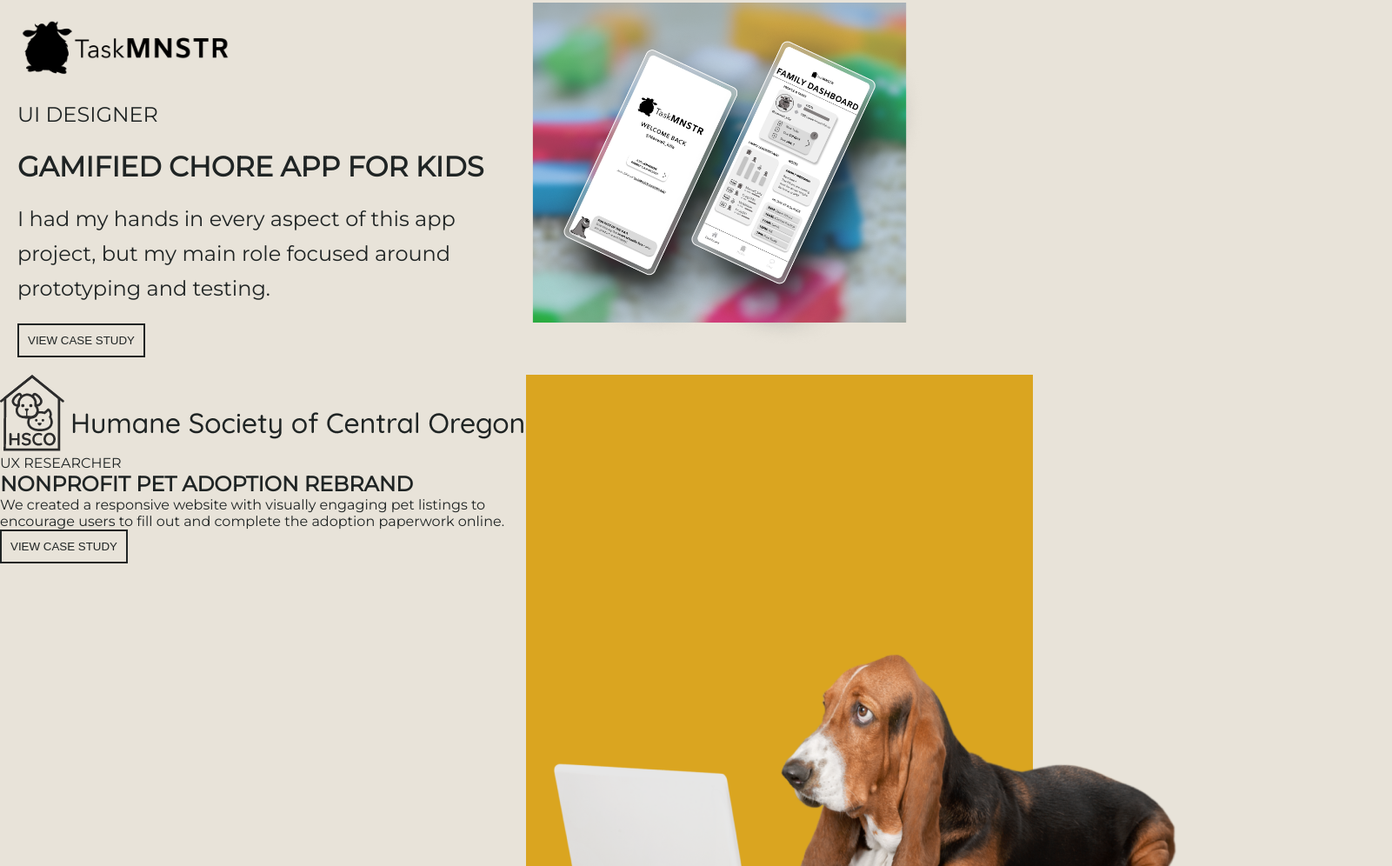
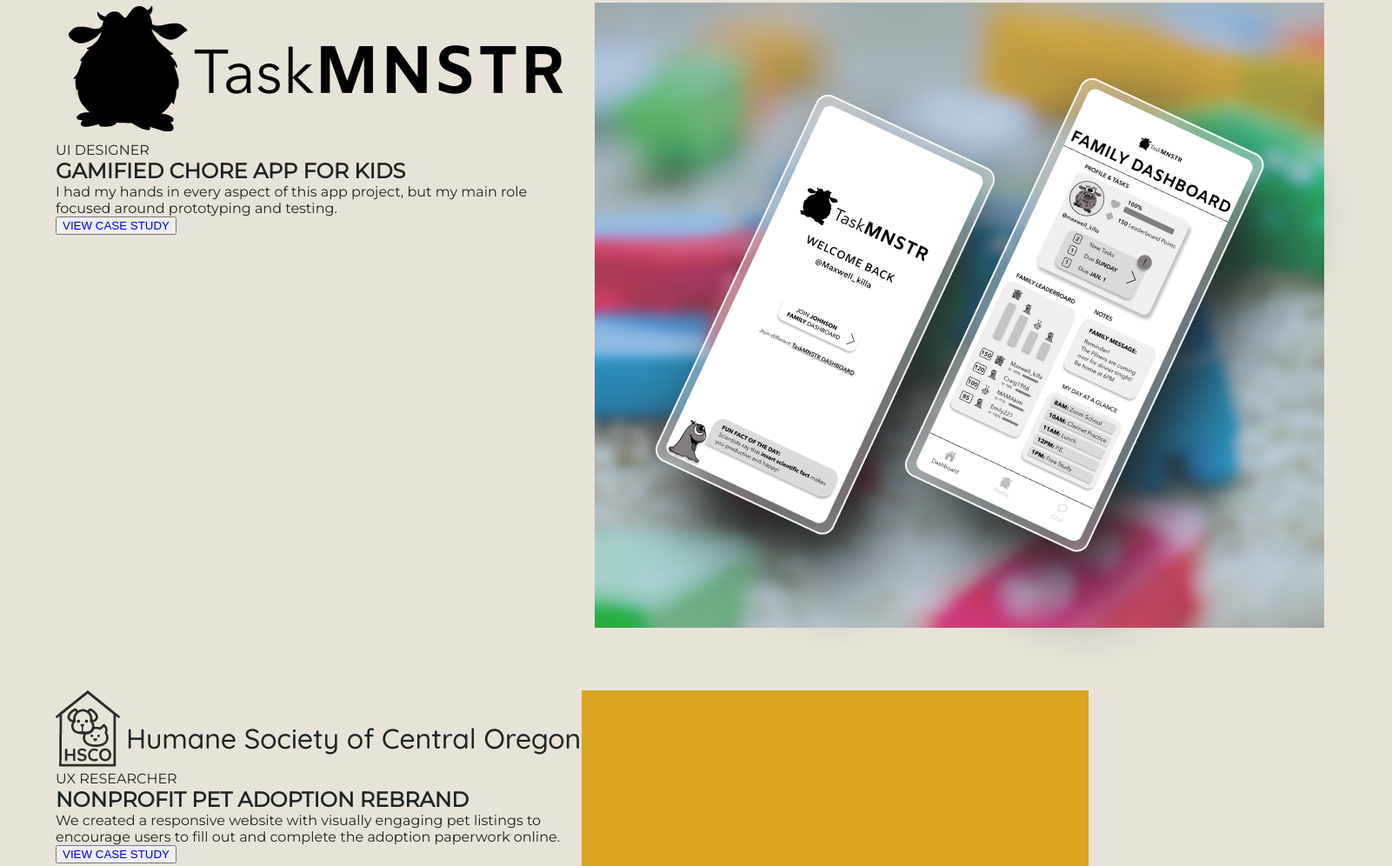
Before and after one commit to maddy2r/UX_UI_HW_18, a plain HTML site: page index.html in a window 1280 px wide. Shown: the part 1516-2512 px from the top of the page at 87% size, 1601 px wide, since content can reach past the window. Drawn offline with Linux system fonts and the light colour scheme.

Commit message:
attempted to fix my work section
failed

```diff
--- a/css/style.css
+++ b/css/style.css
@@ -163,66 +163,13 @@ margin-bottom: 20px;
   padding: 20px;
   padding-bottom: 20px;
 }
-.workContent1 {
-  padding: 20px;
-  grid-area: taskMNSTR1;
+
+#workGrid {
+margin: 0px 5%;
+display: grid;
+grid-template-rows: 1fr 1fr 1fr;
+grid-template-columns: 1fr 1fr;
 }
-.workContent1 img {
-  width: 44%;
-  margin-bottom: 20px;
-}
-.workContent1 p {
-  font-weight: 400;
-  font-size: 24px;
-  line-height: 40px;
-  display: flex;
-  justify-content: flex-start;
-  text-align: flex-start;
-  margin: auto;
-  margin-bottom: 20px;
-}
-.workContent1 h2 {
-  font-weight: 600;
-  font-size: 32px;
-  line-height: 40px;
-  display: flex;
-  justify-content: flex-start;
-  text-align: flex-start;
-  margin: auto;
-  margin-bottom: 20px;
-}
-
-.workPrototype1 {
-  grid-area: taskMNSTR2;
-}
-.workGrid {
-  display: grid;
-  grid-template-areas: 'taskMNSTR1 taskMNSTR2';
-}
-.caseStudyButtons {
-  background-color: transparent;
-  background-repeat: no-repeat;
-  border: 2px solid #1f2424;
-  padding: 10px;
-  cursor: pointer;
-  overflow: hidden;
-  display: flex;
-  justify-content: flex-start;
-  align-items: flex-start;
-}
-.caseStudyButtons a{
-  text-align: center;
-  text-decoration: none;
-  transform: color .4s ease;
-  color: #1f2424;
-}
-.caseStudyButtons a:hover {
-  color: #daa520;
-}
-.workPrototype1 img{
-  width: 50%;
-}
-
 
 
 /* FOOTER */
--- a/index.html
+++ b/index.html
@@ -49,36 +49,38 @@
 
     <section class="myWork">
         <h1>MY WORK</h1>
-        <div class="workGrid">
-            <div class="workContent1">
-                <img src="../UX_UI_HW_18/images/TaskMNSTR Logo.png" alt="TaskMNSTR logo">
-                <p>UI DESIGNER</p>
-                <h2>GAMIFIED CHORE APP FOR KIDS</h2>
-                <p>I had my hands in every aspect of this app project, but my main role focused around prototyping and testing.</p>
+        <div id="workGrid">
+            <div id="TaskMNSTR" class="workGridArea">
+                <div class="logo"><img src="../UX_UI_HW_18/images/TaskMNSTR Logo.png" alt="TaskMNSTR logo"></div>
+                <div class="role"><p>UI DESIGNER</p></div>
+                <div class="projectTitle"><h2>GAMIFIED CHORE APP FOR KIDS</h2></div>
+                <div class="projectDescription"><p>I had my hands in every aspect of this app project, but my main role focused around prototyping and testing.</p></div>
                 <button class="caseStudyButtons"><a href="#">VIEW CASE STUDY</a></button>
             </div>
-            <div class="workPrototype1">
-                <img src="../UX_UI_HW_18/images/TaskMNTR.png" alt="TaskMNSTR prototype">
+            <div id="TaskMNSTRImg" class="workGridArea">
+                <div class="prototypeImg"><img src="../UX_UI_HW_18/images/TaskMNTR.png" alt="TaskMNSTR prototype"></div>
             </div>
 
-            <div>
-                <img src="../UX_UI_HW_18/images/HSCO logo.png" alt="Humane Society of Central Oregon logo">
-                <p>UX RESEARCHER</p>
-                <h2>NONPROFIT PET ADOPTION REBRAND</h2>
-                <p>We created a responsive website with visually engaging pet listings to encourage users to fill out and complete the adoption paperwork online.</p>
-                <button class="caseStudyButtons"><a href="#">VIEW CASE STUDY</a></button>            </div>
-            <div>
-                <img src="../UX_UI_HW_18/images/hsco.png" alt="HSCO prototype">
+            <div id="HSCO" class="workGridArea">
+                <div class="logo"><img src="../UX_UI_HW_18/images/HSCO logo.png" alt="Humane Society of Central Oregon logo"></div>
+                <div class="role"><p>UX RESEARCHER</p></div>
+                <div class="projectTitle"><h2>NONPROFIT PET ADOPTION REBRAND</h2></div>
+                <div class="projectDescription"><p>We created a responsive website with visually engaging pet listings to encourage users to fill out and complete the adoption paperwork online.</p></div>
+                <button class="caseStudyButtons"><a href="#">VIEW CASE STUDY</a></button>
+            </div>
+            <div id="HSCOImg" class="workGridArea">
+                <div class="prototypeImg"><img src="../UX_UI_HW_18/images/hsco.png" alt="HSCO prototype"></div>
             </div>
 
-            <div>
-                <img src="../UX_UI_HW_18/images/DOI logo.png" alt="Dept. of Interior logo">
-                <p>UX RESEARCHER & UI DESIGNER</p>
-                <h2>BRING THE INTERIOR OUTSIDE</h2>
-                <p>Little known fact, the U.S. Deptartment of Interior manages our natural resources and honors trust responsibilites... who knew.. that’s why they needed a rebrand focused on educating the public.</p>
-                <button class="caseStudyButtons"><a href="#">VIEW CASE STUDY</a></button>            </div>
-            <div>
-                <img src="../UX_UI_HW_18/images/DOI.png" alt="Dept. of Interior prototype">
+            <div id="DOI" class="workGridArea">
+                <div class="logo"><img src="../UX_UI_HW_18/images/DOI logo.png" alt="Dept. of Interior logo"></div>
+                <div class="role"><p>UX RESEARCHER & UI DESIGNER</p></div>
+                <div class="projectTitle"><h2>BRING THE INTERIOR OUTSIDE</h2></div>
+                <div class="projectDescription"><p>Little known fact, the U.S. Deptartment of Interior manages our natural resources and honors trust responsibilites... who knew.. that’s why they needed a rebrand focused on educating the public.</p></div>
+                <button class="caseStudyButtons"><a href="#">VIEW CASE STUDY</a></button>
+            </div>
+            <div id="DOIImg" class="workGridArea">
+                <div class="prototypeImg"><img src="../UX_UI_HW_18/images/DOI.png" alt="DOI prototype"></div>
             </div>
         </div>
     </section>
```
